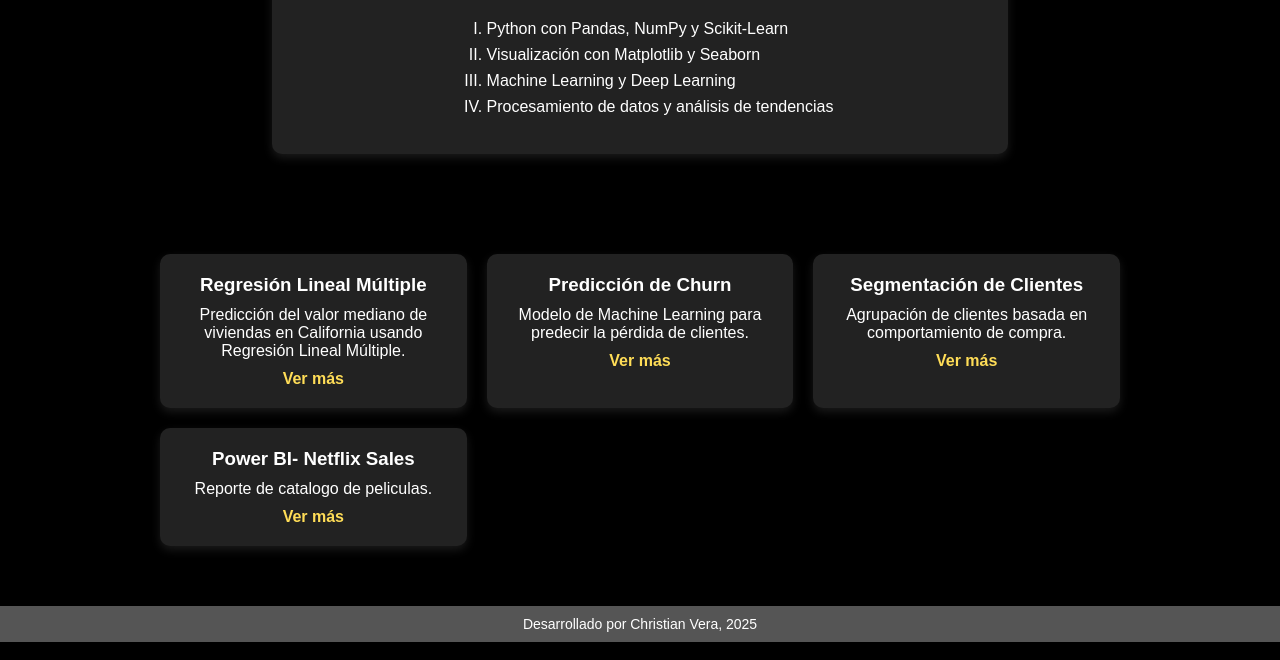
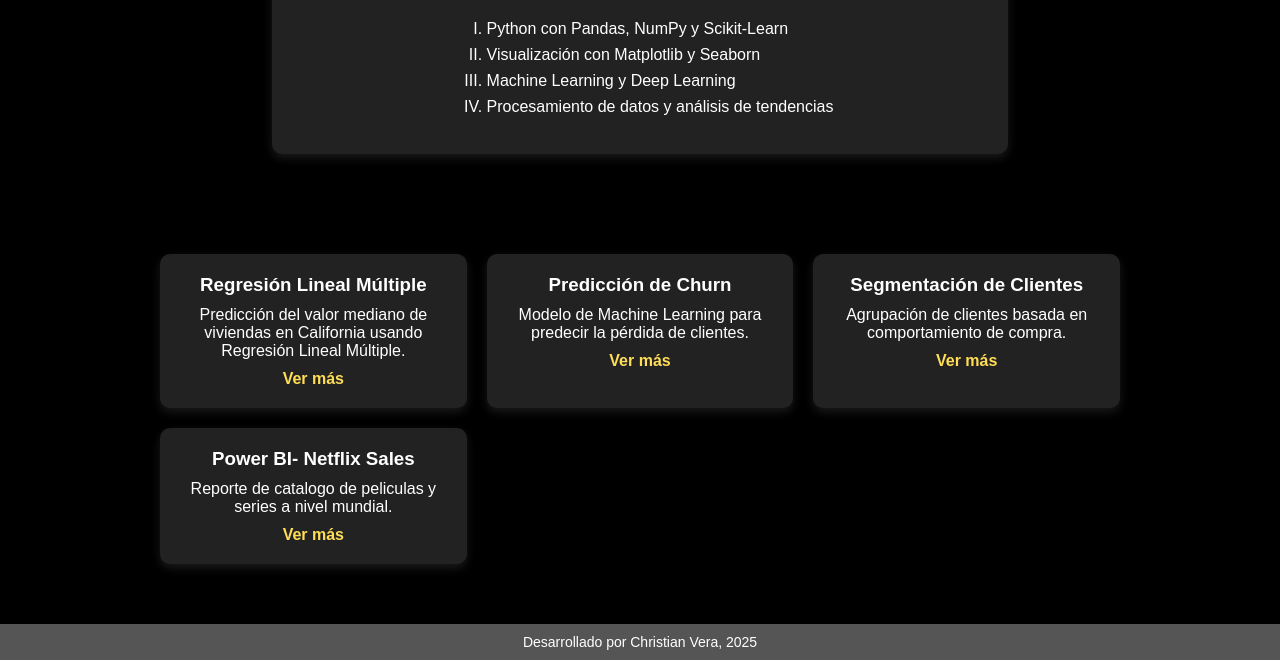
Before and after one commit to cveram96/Portfolio, a plain HTML site: page index.html in a window 1280 px wide. Shown: the part 246-906 px from the top of the page. Drawn offline with Linux system fonts and the light colour scheme.

Commit message:
index.html

```diff
--- a/index.html
+++ b/index.html
@@ -171,7 +171,7 @@
             </div>
             <div class="project">
                 <h3>Power BI- Netflix Sales</h3>
-                <p>Reporte de catalogo de peliculas.</p>
+                <p>Reporte de catalogo de peliculas y series a nivel mundial.</p>
                 <a href="#">Ver más</a>
             </div>
 
```
